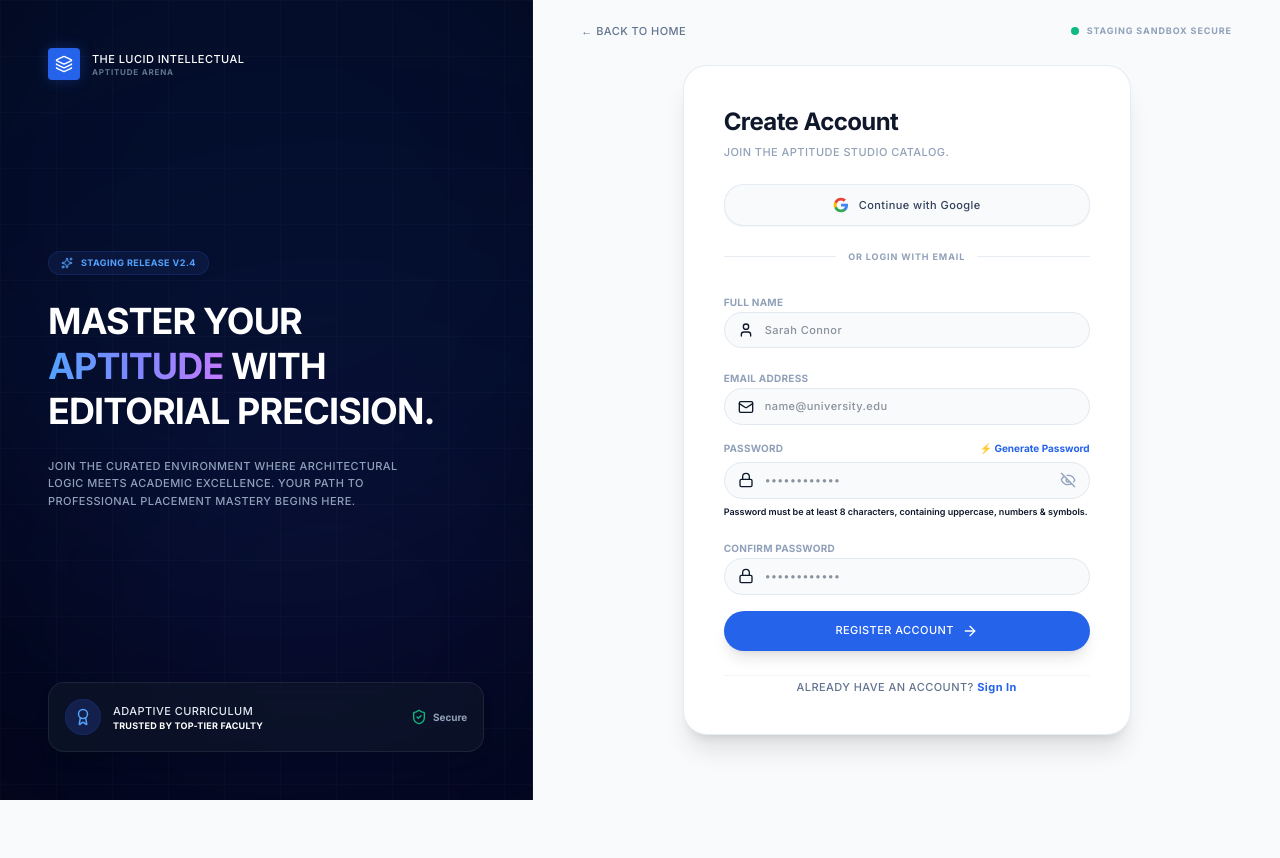
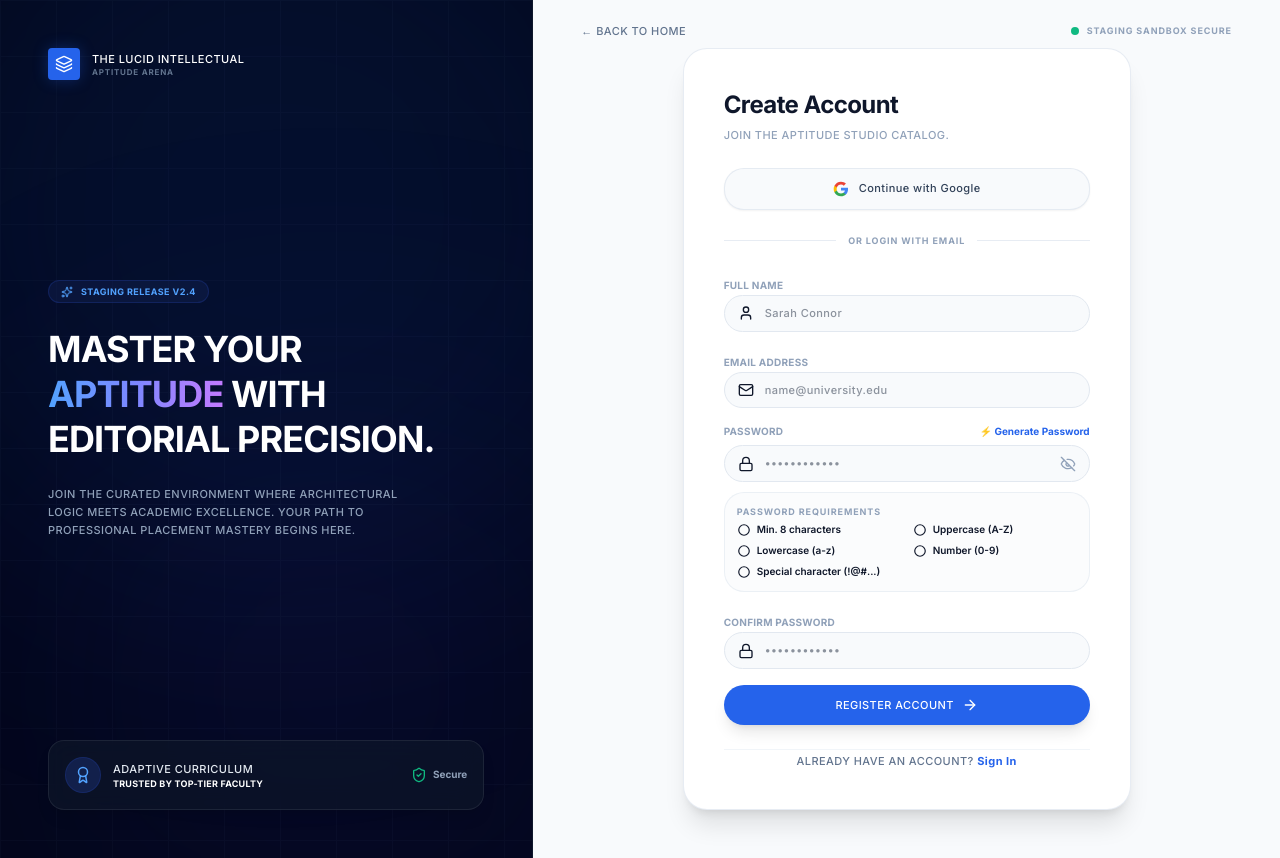
Before and after one commit to vaishrap1508/base_institute-, a Next.js app: page /login in a window 1280 px wide. Both pictures are taken after typing "name@example.com", "Sample123" into the empty fields and a click on the button "Create Account". Before the commit the page ends 800 px from the top, so only its background shows below. Built offline with nearby package versions, Linux system fonts and the light colour scheme; no server answers.

Commit message:
feat: implement interactive password requirements checklist in registration form

```diff
--- a/src/app/login/page.tsx
+++ b/src/app/login/page.tsx
@@ -596,9 +596,35 @@ export default function LoginPage() {
                   </div>
                 )}
                 {isRegister && (
-                  <span className="text-[9px] text-slate-450 dark:text-slate-500 block leading-normal mt-1 animate-fadeIn font-semibold">
-                    Password must be at least 8 characters, containing uppercase, numbers & symbols.
-                  </span>
+                  <div className="mt-2.5 space-y-2 bg-slate-50/50 dark:bg-slate-950/40 border border-slate-200/60 dark:border-slate-800/80 rounded-xl p-3 animate-fadeIn transition-all duration-300">
+                    <span className="text-[9px] font-extrabold text-slate-400 dark:text-slate-550 uppercase tracking-widest block mb-1 select-none">
+                      Password Requirements
+                    </span>
+                    <div className="grid grid-cols-1 sm:grid-cols-2 gap-x-3 gap-y-1.5">
+                      {[
+                        { label: 'Min. 8 characters', satisfied: password.length >= 8 },
+                        { label: 'Uppercase (A-Z)', satisfied: /[A-Z]/.test(password) },
+                        { label: 'Lowercase (a-z)', satisfied: /[a-z]/.test(password) },
+                        { label: 'Number (0-9)', satisfied: /[0-9]/.test(password) },
+                        { label: 'Special character (!@#...)', satisfied: /[!@#$%^&*()_+\-=\[\]{};':"\\|,.<>\/?]/.test(password) },
+                      ].map((rule, idx) => (
+                        <div key={idx} className="flex items-center gap-1.5 text-[10px] font-semibold transition-all duration-200">
+                          {rule.satisfied ? (
+                            <svg className="w-3.5 h-3.5 text-emerald-500 shrink-0 transform scale-110 transition-transform duration-200" fill="none" viewBox="0 0 24 24" stroke="currentColor" strokeWidth="3">
+                              <path strokeLinecap="round" strokeLinejoin="round" d="M5 13l4 4L19 7" />
+                            </svg>
+                          ) : (
+                            <svg className="w-3.5 h-3.5 text-slate-350 dark:text-slate-700 shrink-0 transition-all duration-200" fill="none" viewBox="0 0 24 24" stroke="currentColor" strokeWidth="2">
+                              <circle cx="12" cy="12" r="9" />
+                            </svg>
+                          )}
+                          <span className={rule.satisfied ? 'text-emerald-600 dark:text-emerald-400 transition-colors duration-200' : 'text-slate-450 dark:text-slate-550 transition-colors duration-200'}>
+                            {rule.label}
+                          </span>
+                        </div>
+                      ))}
+                    </div>
+                  </div>
                 )}
               </div>
 
```
Also changed, not shown: 2 other files (tests, documents, lock files or other folders).
